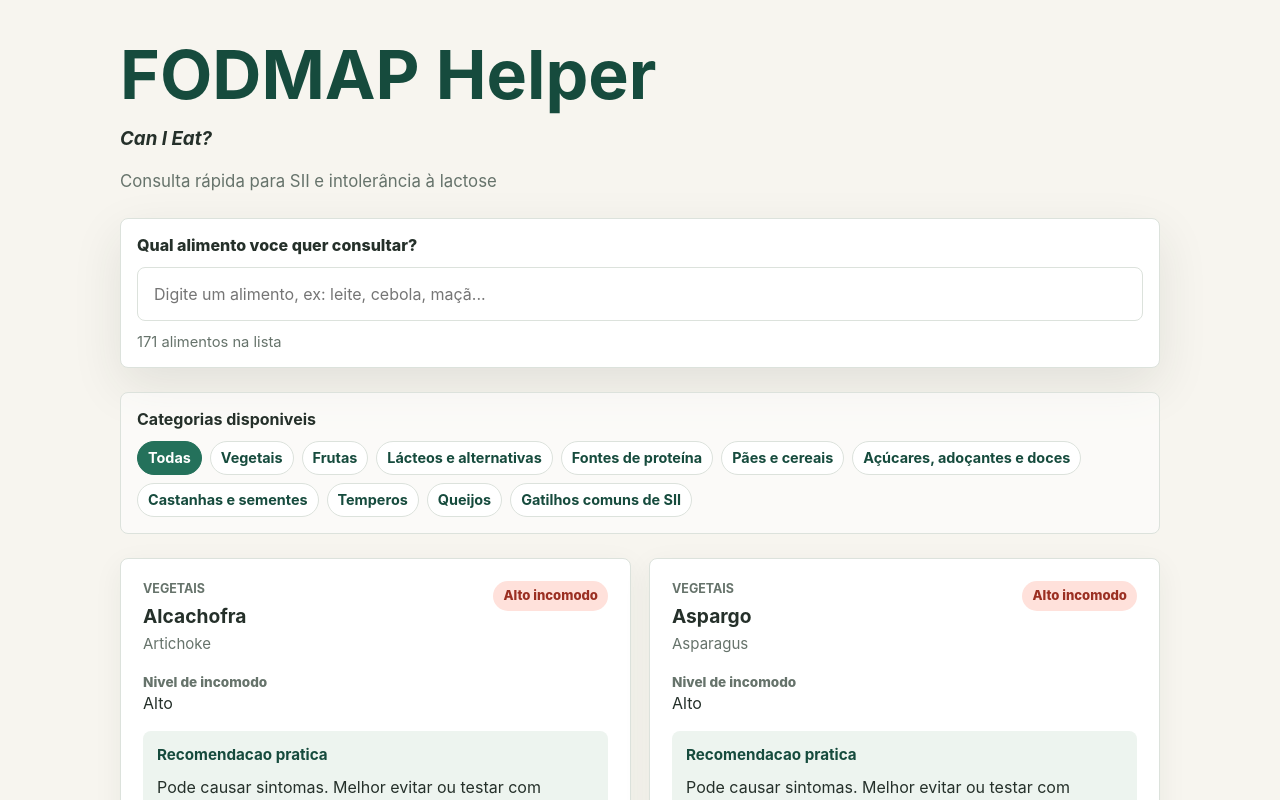
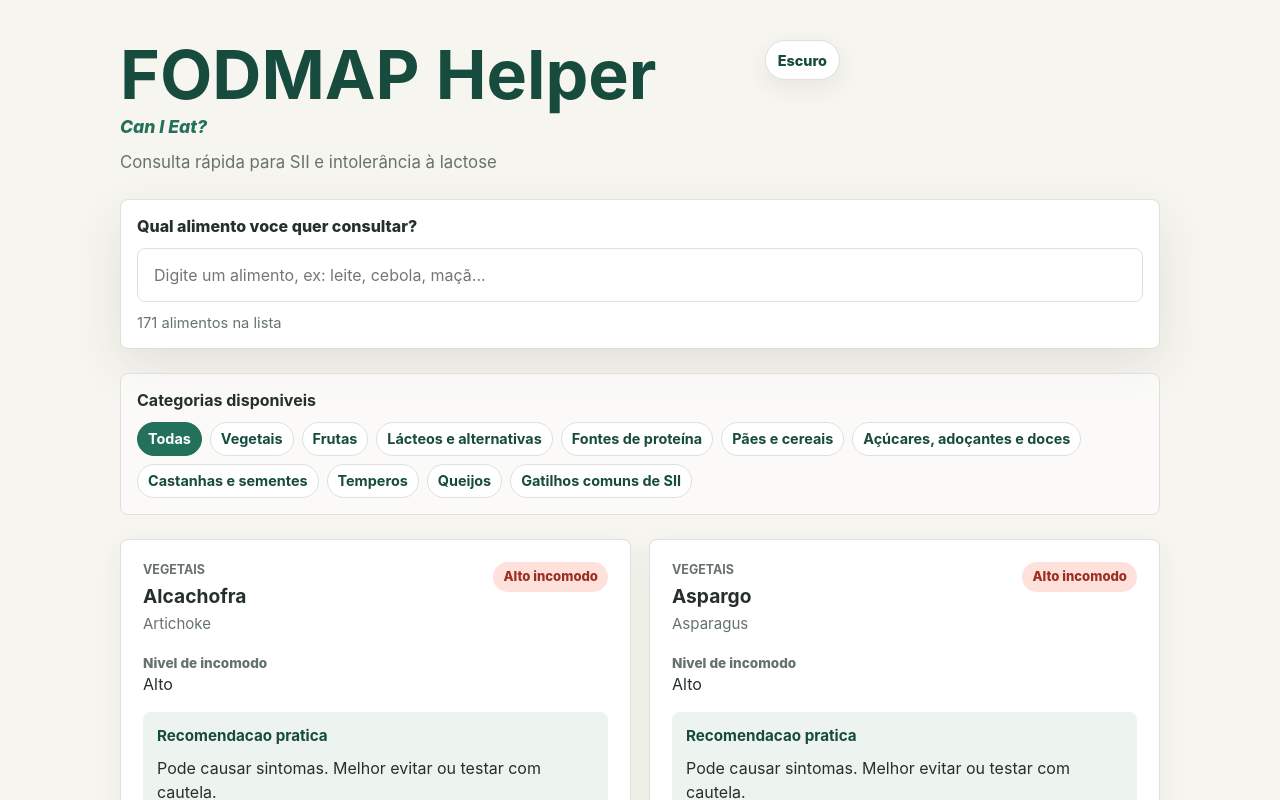
Before and after one commit to dev-hrq/fodmap-helper, a Vue app: page / in a window 1280 px wide. Shown: the top 800 px of the page. Built offline with nearby package versions, Linux system fonts and the light colour scheme.

Commit message:
Add theme toggle

```diff
--- a/src/App.vue
+++ b/src/App.vue
@@ -7,12 +7,17 @@ import foodsData from './data/foods.json'
 import type { FoodDatabase } from './types/food'
 import { flattenFoodDatabase, searchFood } from './utils/foodSearch'
 
+type Theme = 'light' | 'dark'
+
+const themeStorageKey = 'fodmap-helper-theme'
 const query = ref('')
 const selectedCategory = ref<string | null>(null)
 const showBackToTop = ref(false)
+const currentTheme = ref<Theme>('light')
 const foodDatabase = foodsData as FoodDatabase
 const foods = flattenFoodDatabase(foodDatabase)
 const categories = foodDatabase.categories.map((category) => category.namePt)
+let colorSchemeQuery: MediaQueryList | null = null
 
 const filteredByCategory = computed(() => {
   if (!selectedCategory.value) {
@@ -23,9 +28,32 @@ const filteredByCategory = computed(() => {
 })
 
 const results = computed(() => searchFood(filteredByCategory.value, query.value))
+const themeButtonLabel = computed(() =>
+  currentTheme.value === 'dark' ? 'Usar tema claro' : 'Usar tema escuro',
+)
 
 const updateBackToTopVisibility = () => {
   showBackToTop.value = window.scrollY > 360
+}
+
+const applyTheme = (theme: Theme) => {
+  currentTheme.value = theme
+  document.documentElement.dataset.theme = theme
+}
+
+const getDeviceTheme = (): Theme =>
+  window.matchMedia('(prefers-color-scheme: dark)').matches ? 'dark' : 'light'
+
+const syncThemeWithDevice = () => {
+  if (!localStorage.getItem(themeStorageKey)) {
+    applyTheme(getDeviceTheme())
+  }
+}
+
+const toggleTheme = () => {
+  const nextTheme = currentTheme.value === 'dark' ? 'light' : 'dark'
+  localStorage.setItem(themeStorageKey, nextTheme)
+  applyTheme(nextTheme)
 }
 
 const scrollToTop = () => {
@@ -33,11 +61,15 @@ const scrollToTop = () => {
 }
 
 onMounted(() => {
+  colorSchemeQuery = window.matchMedia('(prefers-color-scheme: dark)')
+  applyTheme((localStorage.getItem(themeStorageKey) as Theme | null) ?? getDeviceTheme())
+  colorSchemeQuery.addEventListener('change', syncThemeWithDevice)
   updateBackToTopVisibility()
   window.addEventListener('scroll', updateBackToTopVisibility, { passive: true })
 })
 
 onBeforeUnmount(() => {
+  colorSchemeQuery?.removeEventListener('change', syncThemeWithDevice)
   window.removeEventListener('scroll', updateBackToTopVisibility)
 })
 </script>
@@ -45,8 +77,20 @@ onBeforeUnmount(() => {
 <template>
   <main class="app-shell">
     <section class="app-hero" aria-labelledby="app-title">
-      <h1 id="app-title">FODMAP Helper</h1>
-      <h3 id="app-title"><i>Can I Eat?</i></h3>
+      <div class="app-hero__topline">
+        <div>
+          <h1 id="app-title">FODMAP Helper</h1>
+          <p class="app-hero__tagline"><i>Can I Eat?</i></p>
+        </div>
+        <button
+          type="button"
+          class="theme-toggle"
+          :aria-label="themeButtonLabel"
+          @click="toggleTheme"
+        >
+          {{ currentTheme === 'dark' ? 'Claro' : 'Escuro' }}
+        </button>
+      </div>
       <p class="app-hero__copy">
         Consulta rápida para SII e intolerância à lactose
       </p>
--- a/src/style.css
+++ b/src/style.css
@@ -2,7 +2,10 @@
   --bg: #f7f5ef;
   --surface: #ffffff;
   --surface-muted: #edf4ef;
+  --surface-soft: rgba(255, 255, 255, 0.58);
   --surface-warning: #fff8df;
+  --chip-bg: #ffffff;
+  --input-bg: #ffffff;
   --text: #25302a;
   --text-muted: #66736b;
   --border: #dce2dc;
@@ -15,6 +18,7 @@
   --high-bg: #ffe1db;
   --high-text: #9b2f22;
   --shadow: 0 18px 50px rgba(37, 48, 42, 0.1);
+  color-scheme: light;
   font-family:
     Inter, ui-sans-serif, system-ui, -apple-system, BlinkMacSystemFont, "Segoe UI",
     sans-serif;
@@ -24,6 +28,58 @@
   text-rendering: optimizeLegibility;
   -webkit-font-smoothing: antialiased;
   -moz-osx-font-smoothing: grayscale;
+}
+
+@media (prefers-color-scheme: dark) {
+  :root:not([data-theme]) {
+    --bg: #101513;
+    --surface: #18211d;
+    --surface-muted: #203329;
+    --surface-soft: rgba(24, 33, 29, 0.76);
+    --surface-warning: #332d19;
+    --chip-bg: #223027;
+    --input-bg: #111a16;
+    --text: #edf5ef;
+    --text-muted: #b5c3ba;
+    --border: #314238;
+    --accent: #74c69d;
+    --accent-strong: #a7f3c7;
+    --low-bg: #183928;
+    --low-text: #9ee6bc;
+    --medium-bg: #3b3218;
+    --medium-text: #ffe08a;
+    --high-bg: #44231f;
+    --high-text: #ffb4a8;
+    --shadow: 0 18px 50px rgba(0, 0, 0, 0.28);
+    color-scheme: dark;
+  }
+}
+
+:root[data-theme='dark'] {
+  --bg: #101513;
+  --surface: #18211d;
+  --surface-muted: #203329;
+  --surface-soft: rgba(24, 33, 29, 0.76);
+  --surface-warning: #332d19;
+  --chip-bg: #223027;
+  --input-bg: #111a16;
+  --text: #edf5ef;
+  --text-muted: #b5c3ba;
+  --border: #314238;
+  --accent: #74c69d;
+  --accent-strong: #a7f3c7;
+  --low-bg: #183928;
+  --low-text: #9ee6bc;
+  --medium-bg: #3b3218;
+  --medium-text: #ffe08a;
+  --high-bg: #44231f;
+  --high-text: #ffb4a8;
+  --shadow: 0 18px 50px rgba(0, 0, 0, 0.28);
+  color-scheme: dark;
+}
+
+:root[data-theme='light'] {
+  color-scheme: light;
 }
 
 * {
@@ -60,13 +116,38 @@ button {
   margin-bottom: 24px;
 }
 
-.app-hero__eyebrow {
-  margin: 0 0 10px;
+.app-hero__topline {
+  display: flex;
+  align-items: flex-start;
+  justify-content: space-between;
+  gap: 20px;
+}
+
+.app-hero__tagline {
+  margin: -4px 0 12px;
   color: var(--accent);
-  font-size: 0.85rem;
+  font-size: 1.1rem;
   font-weight: 800;
-  letter-spacing: 0.08em;
-  text-transform: uppercase;
+}
+
+.theme-toggle {
+  flex: 0 0 auto;
+  min-height: 40px;
+  padding: 8px 12px;
+  border: 1px solid var(--border);
+  border-radius: 999px;
+  color: var(--accent-strong);
+  background: var(--surface);
+  font-size: 0.9rem;
+  font-weight: 800;
+  box-shadow: 0 8px 24px rgba(37, 48, 42, 0.08);
+}
+
+.theme-toggle:hover,
+.theme-toggle:focus-visible {
+  border-color: var(--accent);
+  outline: 3px solid rgba(36, 113, 91, 0.16);
+  outline-offset: 3px;
 }
 
 h1,
@@ -128,7 +209,7 @@ h2 {
   border: 1px solid var(--border);
   border-radius: 8px;
   color: var(--text);
-  background: #fff;
+  background: var(--input-bg);
   outline: none;
 }
 
@@ -162,7 +243,7 @@ h2 {
   padding: 16px;
   border: 1px solid var(--border);
   border-radius: 8px;
-  background: rgba(255, 255, 255, 0.58);
+  background: var(--surface-soft);
 }
 
 .category-list h2 {
@@ -184,7 +265,7 @@ h2 {
   border: 1px solid var(--border);
   border-radius: 999px;
   color: var(--accent-strong);
-  background: var(--surface);
+  background: var(--chip-bg);
   font-size: 0.9rem;
   font-weight: 700;
   line-height: 1.25;
@@ -351,7 +432,7 @@ h2 {
   padding: 6px 10px;
   border-radius: 999px;
   color: var(--accent-strong);
-  background: #ffffff;
+  background: var(--chip-bg);
   font-size: 0.9rem;
   font-weight: 700;
 }
@@ -450,9 +531,18 @@ h2 {
     margin-bottom: 18px;
   }
 
-  .app-hero__eyebrow {
-    margin-bottom: 8px;
-    font-size: 0.76rem;
+  .app-hero__topline {
+    flex-direction: column;
+    gap: 10px;
+  }
+
+  .app-hero__tagline {
+    margin-bottom: 10px;
+    font-size: 1rem;
+  }
+
+  .theme-toggle {
+    align-self: flex-start;
   }
 
   h1 {
```
